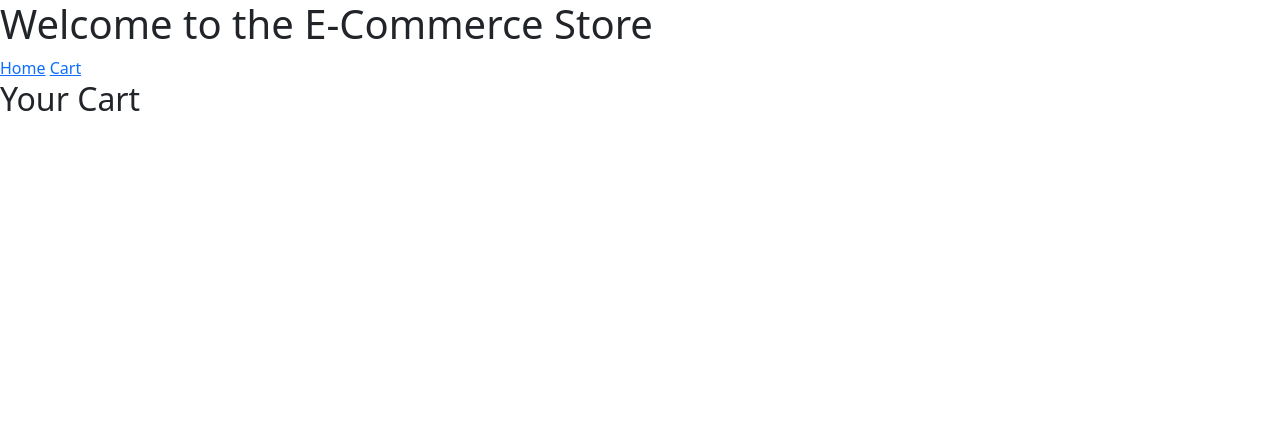
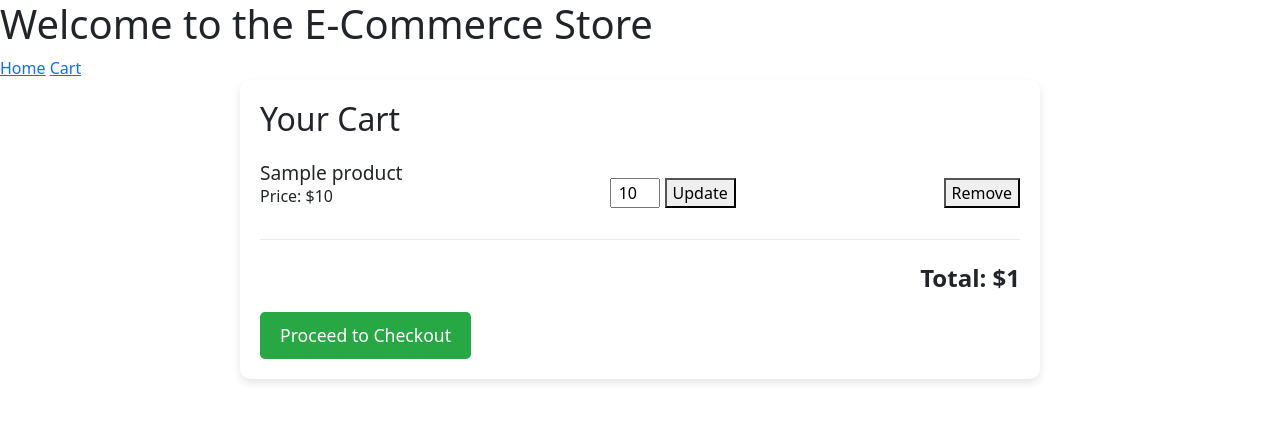
Before and after one commit to KhatriSuson/e-commerce-website, a Django app: template ecommerce/templates/store/cart.html in a window 1280 px wide. Shown: the top 422 px of the page. Run offline with Django 5.2, Linux system fonts and the light colour scheme; the template is opened without the code that fills it: most values are stand-ins (such as "Sample title", 1, 10 or a date in 2020).

Commit message:
update cart.html

```diff
--- a/ecommerce/templates/store/cart.html
+++ b/ecommerce/templates/store/cart.html
@@ -1,6 +1,90 @@
 {% extends 'base.html' %}
+
 {% block title %}Shopping Cart{% endblock %}
+
 {% block content %}
+<style>
+    /* Basic Styling */
+    .cart-container {
+        max-width: 800px;
+        margin: auto;
+        padding: 20px;
+        background: #fff;
+        border-radius: 10px;
+        box-shadow: 0 4px 8px rgba(0, 0, 0, 0.1);
+    }
+
+    .cart-item {
+        display: flex;
+        justify-content: space-between;
+        align-items: center;
+        padding: 15px 0;
+        border-bottom: 1px solid #eaeaea;
+    }
+
+    .cart-item h3 {
+        font-size: 1.2em;
+        margin: 0;
+    }
+
+    .cart-quantity input {
+        width: 50px;
+        text-align: center;
+    }
+
+    .cart-total {
+        font-size: 1.5em;
+        text-align: right;
+        margin-top: 20px;
+        font-weight: bold;
+    }
+
+    .checkout-btn {
+        display: inline-block;
+        background-color: #28a745;
+        color: #fff;
+        padding: 10px 20px;
+        font-size: 1.1em;
+        text-align: center;
+        border-radius: 5px;
+        text-decoration: none;
+        transition: background 0.3s ease;
+    }
+
+    .checkout-btn:hover {
+        background-color: #218838;
+    }
+</style>
+
+<div class="cart-container">
     <h2>Your Cart</h2>
-    <!-- Cart details will go here -->
+
+    {% if cart_items %}
+        {% for item in cart_items %}
+        <div class="cart-item">
+            <div>
+                <h3>{{ item.product.name }}</h3>
+                <p>Price: ${{ item.product.price }}</p>
+            </div>
+            <div class="cart-quantity">
+                <form action="{% url 'update_cart' item.product.id %}" method="post">
+                    {% csrf_token %}
+                    <input type="number" name="quantity" value="{{ item.quantity }}" min="1">
+                    <button type="submit">Update</button>
+                </form>
+            </div>
+            <div>
+                <form action="{% url 'remove_from_cart' item.product.id %}" method="post">
+                    {% csrf_token %}
+                    <button type="submit">Remove</button>
+                </form>
+            </div>
+        </div>
+        {% endfor %}
+        <p class="cart-total">Total: ${{ total_price }}</p>
+        <a href="{% url 'checkout' %}" class="checkout-btn">Proceed to Checkout</a>
+    {% else %}
+        <p>Your cart is empty.</p>
+    {% endif %}
+</div>
 {% endblock %}
```
Also changed, not shown: ecommerce/db.sqlite3.
